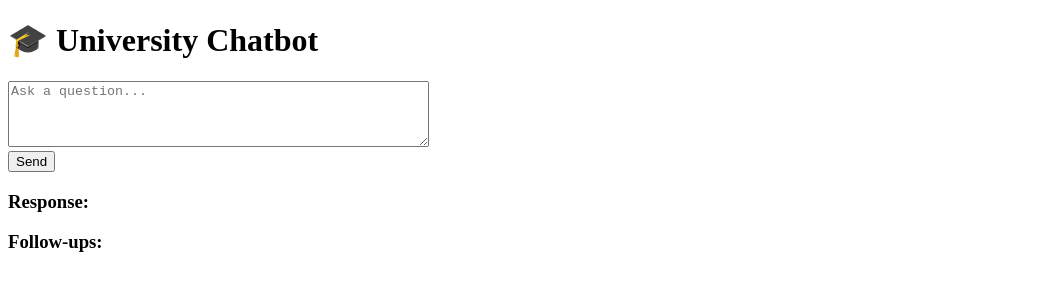
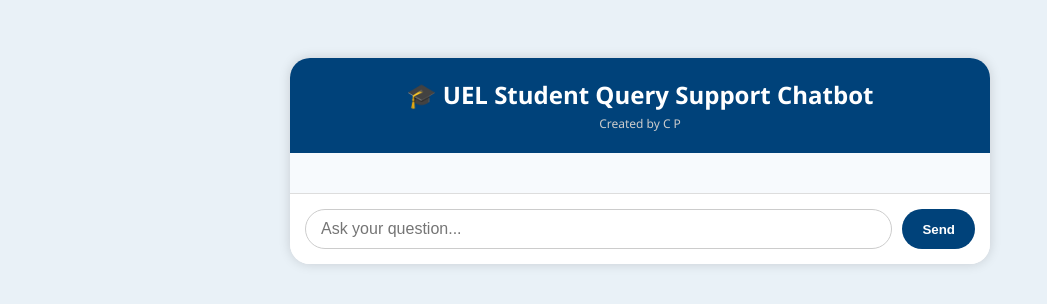
Before and after one commit to CPBudhaMagar/university-chatbot, a plain HTML site: page index.html in a window 1280 px wide. Shown: the whole page, without its empty margins (0-1047 px from the left). Drawn offline with Linux system fonts and the light colour scheme.

Commit message:
Update index.html

```diff
--- a/index.html
+++ b/index.html
@@ -1,29 +1,158 @@
 <!DOCTYPE html>
-<html>
+<html lang="en">
 <head>
-  <title>University Enquiry Chatbot</title>
+  <meta charset="UTF-8">
+  <title>UEL Student Query Support Chatbot</title>
+  <style>
+    body {
+      font-family: 'Segoe UI', sans-serif;
+      background: #e9f1f7;
+      display: flex;
+      justify-content: center;
+      padding: 50px 20px;
+    }
+
+    .chat-container {
+      background: #fff;
+      width: 100%;
+      max-width: 700px;
+      border-radius: 20px;
+      box-shadow: 0 0 12px rgba(0,0,0,0.15);
+      display: flex;
+      flex-direction: column;
+      overflow: hidden;
+    }
+
+    .header {
+      background: #00427a;
+      color: white;
+      padding: 20px;
+      text-align: center;
+    }
+
+    .header h2 {
+      margin: 0;
+      font-size: 24px;
+    }
+
+    .header small {
+      font-size: 12px;
+      color: #ccc;
+    }
+
+    .chat-box {
+      flex-grow: 1;
+      padding: 20px;
+      overflow-y: auto;
+      background: #f7fafd;
+    }
+
+    .bubble {
+      max-width: 80%;
+      padding: 10px 15px;
+      margin: 10px 0;
+      border-radius: 20px;
+      position: relative;
+      font-size: 15px;
+      line-height: 1.4em;
+    }
+
+    .user-bubble {
+      background: #d0e8ff;
+      align-self: flex-end;
+      border-bottom-right-radius: 4px;
+    }
+
+    .bot-bubble {
+      background: #f1f1f1;
+      align-self: flex-start;
+      border-bottom-left-radius: 4px;
+    }
+
+    .input-area {
+      padding: 15px;
+      border-top: 1px solid #ddd;
+      display: flex;
+      gap: 10px;
+      background: #fff;
+    }
+
+    .input-area input {
+      flex-grow: 1;
+      padding: 10px 15px;
+      font-size: 16px;
+      border: 1px solid #ccc;
+      border-radius: 30px;
+      outline: none;
+    }
+
+    .input-area button {
+      background: #00427a;
+      color: white;
+      padding: 10px 20px;
+      border: none;
+      border-radius: 30px;
+      font-weight: bold;
+      cursor: pointer;
+    }
+
+    .input-area button:hover {
+      background: #005fa3;
+    }
+  </style>
 </head>
 <body>
-  <h1>🎓 University Chatbot</h1>
-  <textarea id="question" rows="4" cols="50" placeholder="Ask a question..."></textarea><br>
-  <button onclick="askChatbot()">Send</button>
-  <h3>Response:</h3>
-  <p id="response"></p>
-  <h3>Follow-ups:</h3>
-  <pre id="followups"></pre>
+
+  <div class="chat-container">
+    <div class="header">
+      <h2>🎓 UEL Student Query Support Chatbot</h2>
+      <small>Created by C P</small>
+    </div>
+
+    <div class="chat-box" id="chatBox"></div>
+
+    <div class="input-area">
+      <input type="text" id="userInput" placeholder="Ask your question..." />
+      <button onclick="sendMessage()">Send</button>
+    </div>
+  </div>
 
   <script>
-    async function askChatbot() {
-      const question = document.getElementById("question").value;
-      const res = await fetch("/chat", {
-        method: "POST",
-        headers: {"Content-Type": "application/json"},
-        body: JSON.stringify({message: question})
+    const chatBox = document.getElementById("chatBox");
+
+    function appendBubble(message, sender) {
+      const bubble = document.createElement("div");
+      bubble.className = `bubble ${sender === 'user' ? 'user-bubble' : 'bot-bubble'}`;
+      bubble.innerText = message;
+      chatBox.appendChild(bubble);
+      chatBox.scrollTop = chatBox.scrollHeight;
+    }
+
+    async function sendMessage() {
+      const input = document.getElementById("userInput");
+      const text = input.value.trim();
+      if (!text) return;
+      appendBubble(text, 'user');
+      input.value = '';
+
+      const res = await fetch('/chat', {
+        method: 'POST',
+        headers: { 'Content-Type': 'application/json' },
+        body: JSON.stringify({ message: text })
       });
+
       const data = await res.json();
-      document.getElementById("response").innerText = data.response || "No response.";
-      document.getElementById("followups").innerText = data.follow_up || "No suggestions.";
+      if (data.answer) appendBubble(data.answer, 'bot');
+      if (data.follow_up) appendBubble(data.follow_up, 'bot');
+      if (data.follow_ups) {
+        data.follow_ups.forEach(q => appendBubble(q, 'bot'));
+      }
     }
+
+    document.getElementById("userInput").addEventListener("keypress", function (e) {
+      if (e.key === "Enter") sendMessage();
+    });
   </script>
+
 </body>
 </html>
```
